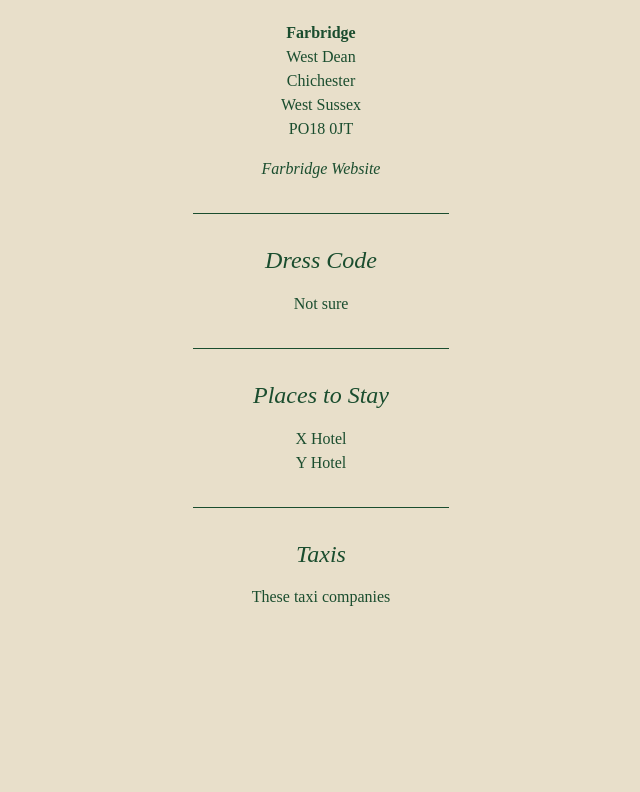
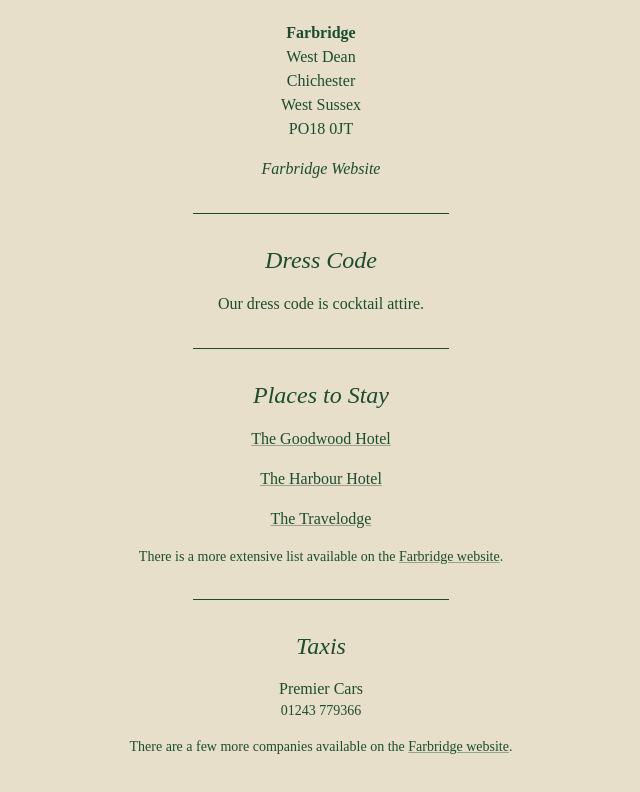
Before and after one commit to sarahcuthbert/atwedding, a React (Vite) app: page /event-details in a window 1280 px wide. Shown: the part 376-1168 px from the top of the page, without its empty margins (319-959 px from the left). Before the commit the page ends 1030 px from the top, so only its background shows below. Built offline with nearby package versions, Linux system fonts and the light colour scheme; a web font is replaced by a local one.

Commit message:
Update the Event details now its a bit more finalised

```diff
--- a/src/pages/EventDetails.tsx
+++ b/src/pages/EventDetails.tsx
@@ -11,24 +11,38 @@ export const EventDetails = () => {
                 <Typography variant="body1">Chichester</Typography>
                 <Typography variant="body1">West Sussex</Typography>
                 <Typography variant="body1" mb="1rem">PO18 0JT</Typography>
-                <Link href="https://farbridge.org.uk" variant="body1" underline="hover" sx={{fontStyle: "italic"}}>Farbridge Website</Link>
+                <Link href="https://farbridge.org.uk" variant="body1" underline="hover" sx={{fontStyle: "italic"}}>Farbridge
+                    Website</Link>
             </EventSection>
             <EventSection sectionTitle="Dress Code">
                 <Typography variant="body1">
-                    Not sure
+                    Our dress code is cocktail attire.
                 </Typography>
             </EventSection>
             <EventSection sectionTitle="Places to Stay">
-                <Typography variant="body1">
-                    X Hotel
+                <Typography variant="body1" mb="1rem">
+                    <Link href="https://www.goodwood.com/visit-eat-stay/the-goodwood-hotel/">The Goodwood Hotel</Link>
                 </Typography>
-                <Typography variant="body1">
-                    Y Hotel
+                <Typography variant="body1" mb="1rem">
+                    <Link href="https://www.harbourhotels.co.uk/our-hotels/sussex/harbour-hotel-chichester">The Harbour
+                        Hotel</Link>
+                </Typography>
+                <Typography variant="body1" mb="1rem">
+                    <Link href="https://www.travelodge.co.uk/uk/west-sussex/chichester/index.html">The Travelodge</Link>
+                </Typography>
+                <Typography variant="body2"> There is a more extensive list available on the {" "}
+                    <Link href={"https://farbridge.org.uk/suppliers/accommodation/"}>Farbridge website</Link>.
                 </Typography>
             </EventSection>
             <EventSection sectionTitle="Taxis">
                 <Typography variant="body1">
-                   These taxi companies
+                    Premier Cars
+                </Typography>
+                <Typography variant="body2" mb="1rem">
+                    01243 779366
+                </Typography>
+                <Typography variant="body2"> There are a few more companies available on the {" "}
+                    <Link href={"https://farbridge.org.uk/suppliers/transport/"}>Farbridge website</Link>.
                 </Typography>
             </EventSection>
         </>
--- a/src/pages/FAQ.tsx
+++ b/src/pages/FAQ.tsx
@@ -30,7 +30,13 @@ export const FAQ = () => {
                                answer="Please let us know of any dietary restrictions when you RSVP (there is only one option on the day)."
                                name="dietary"/>
             <QuestionAndAnswer question="Are there recommended hotels nearby?"
-                               answer="here"
+                               answer={<span>We are recommending {" "}
+                                   <Link href="https://www.goodwood.com/visit-eat-stay/the-goodwood-hotel/">The Goodwood Hotel</Link>,{" "}
+                                   <Link
+                                       href="https://www.harbourhotels.co.uk/our-hotels/sussex/harbour-hotel-chichester">The Harbour Hotel</Link> and{" "}
+                                   <Link href="https://www.travelodge.co.uk/uk/west-sussex/chichester/index.html">The Travelodge</Link>{" "}
+                                   but there is a more extensive list available on the <Link
+                                       href={"https://farbridge.org.uk/suppliers/accommodation/"}>Farbridge website</Link>.</span>}
                                name="hotels"/>
             <QuestionAndAnswer question="What time should I arrive at the ceremony/reception?"
                                answer="Guests should arrive by 1:45pm to ensure you’re seated and ready for the ceremony to begin promptly at 2pm"
@@ -39,7 +45,8 @@ export const FAQ = () => {
                                answer="Yes, there is plenty of parking available."
                                name="parking"/>
             <QuestionAndAnswer question="Where are you registered, and what types of gifts are preferred?"
-                               answer="Your presence is the greatest gift, but we appreciate this question! We will upload a link shortly. "
+                               answer={<span>Your presence is the greatest gift, but we appreciate this question! We are registered at <Link
+                                   href="https://www.weddingshop.com/Buy/View/228805">The Wedding Shop</Link> with charitable donations, gifts and a honeymoon fund. </span>}
                                name="registry"/>
         </Box>
     </>
--- a/src/pages/Schedule.tsx
+++ b/src/pages/Schedule.tsx
@@ -15,10 +15,10 @@ export const Schedule = () => {
             <Timeline position="alternate">
                 <ScheduleItem itemTitle="Ceremony" time="2:00 pm" icon={<FavoriteBorderIcon/>}/>
                 <ScheduleItem itemTitle="Drinks and Canapes" time="2:30 pm" icon={<LocalBarIcon/>}/>
-                <ScheduleItem itemTitle="Wedding Breakfast" time="4:00 pm" icon={<RestaurantIcon/>}/>
-                <ScheduleItem itemTitle="Dancing" time="7:00 pm" icon={<MusicNoteIcon/>}/>
+                <ScheduleItem itemTitle="Wedding Breakfast" time="4:30 pm" icon={<RestaurantIcon/>}/>
+                <ScheduleItem itemTitle="Dancing" time="7:30 pm" icon={<MusicNoteIcon/>}/>
                 <ScheduleItem itemTitle="Late Night Snack" time="9:00 pm" icon={<TapasIcon/>}/>
-                <ScheduleItem itemTitle="Home Time" time="12:00 am" icon={<BedtimeIcon/>}/>
+                <ScheduleItem itemTitle="Home Time" time="11:30 pm" icon={<BedtimeIcon/>}/>
             </Timeline>
         </>
     )
```
